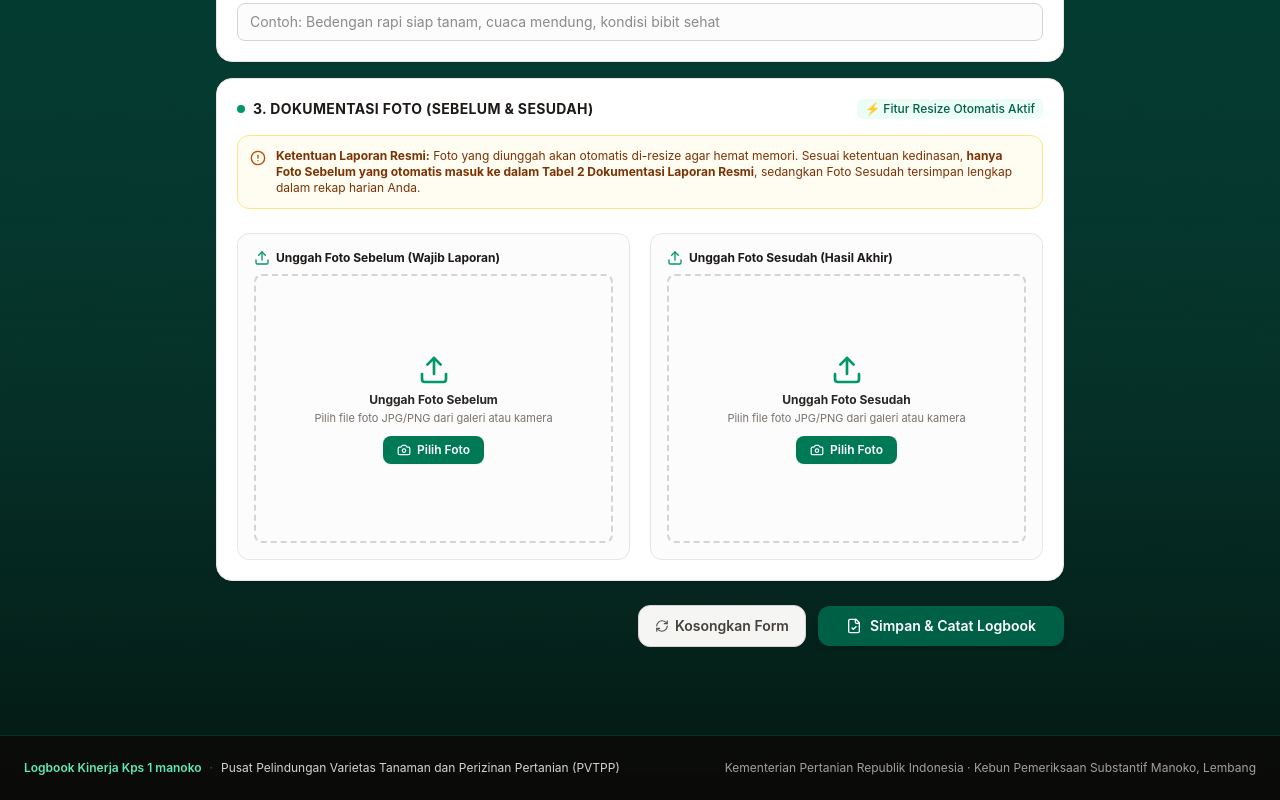
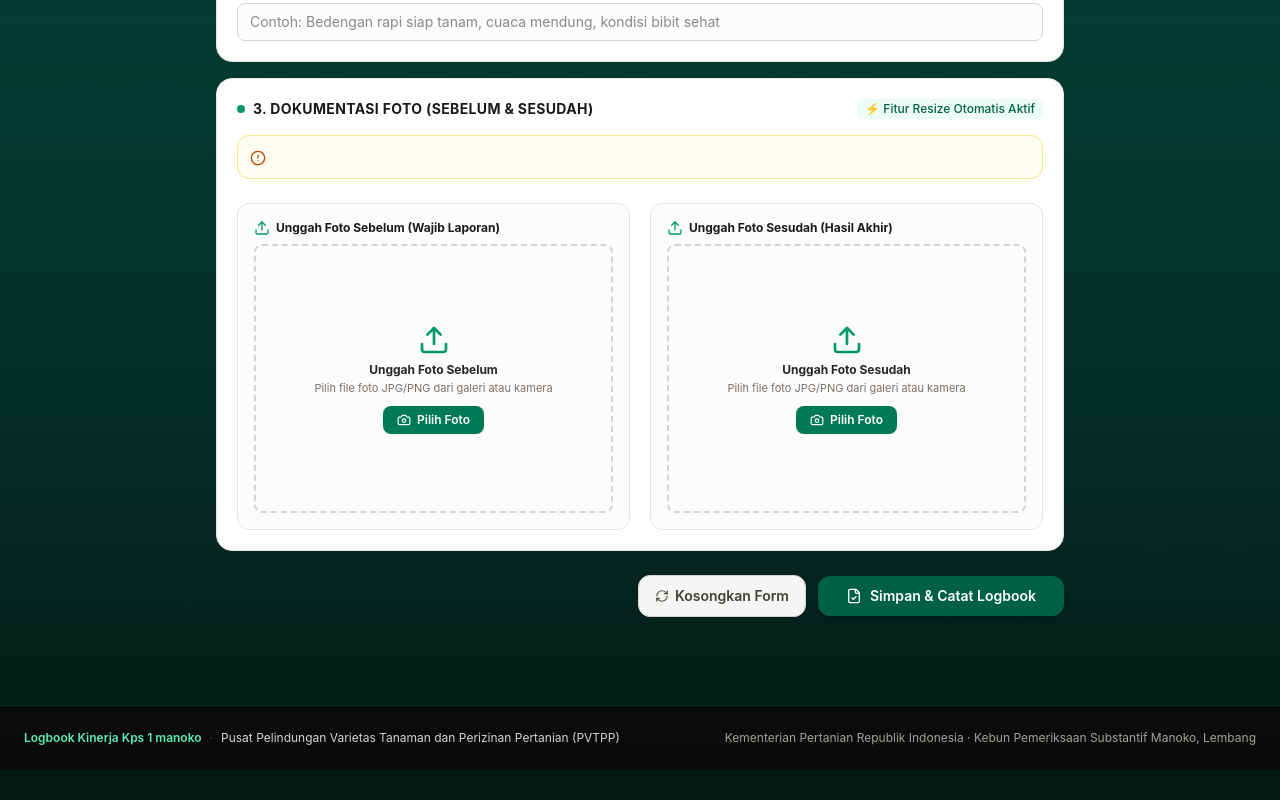
Before and after one commit to rikisubagja27/Logbook-kinerja, a React (Vite) app: page / in a window 1280 px wide. Shown: the part 919-1719 px from the top of the page. After the commit the page ends 1689 px from the top, so only its background shows below. Built offline with nearby package versions, Linux system fonts and the light colour scheme.

Commit message:
Remove instructions for official report photos
Removed instructions regarding official report photos from the LogbookForm component.

```diff
--- a/src/components/LogbookForm.tsx
+++ b/src/components/LogbookForm.tsx
@@ -907,9 +907,6 @@ export const LogbookForm: React.FC<LogbookFormProps> = ({
 
               <div className="p-3 bg-amber-50/70 border border-amber-200 rounded-xl text-xs text-amber-900 flex items-start gap-2.5">
                 <AlertCircle className="w-4 h-4 text-amber-700 shrink-0 mt-0.5" />
-                <div>
-                  <strong>Ketentuan Laporan Resmi:</strong> Foto yang diunggah akan otomatis di-resize agar hemat memori. Sesuai ketentuan kedinasan, <strong>hanya Foto Sebelum yang otomatis masuk ke dalam Tabel 2 Dokumentasi Laporan Resmi</strong>, sedangkan Foto Sesudah tersimpan lengkap dalam rekap harian Anda.
-                </div>
               </div>
 
               <div className="grid grid-cols-1 md:grid-cols-2 gap-5 pt-2">
```
